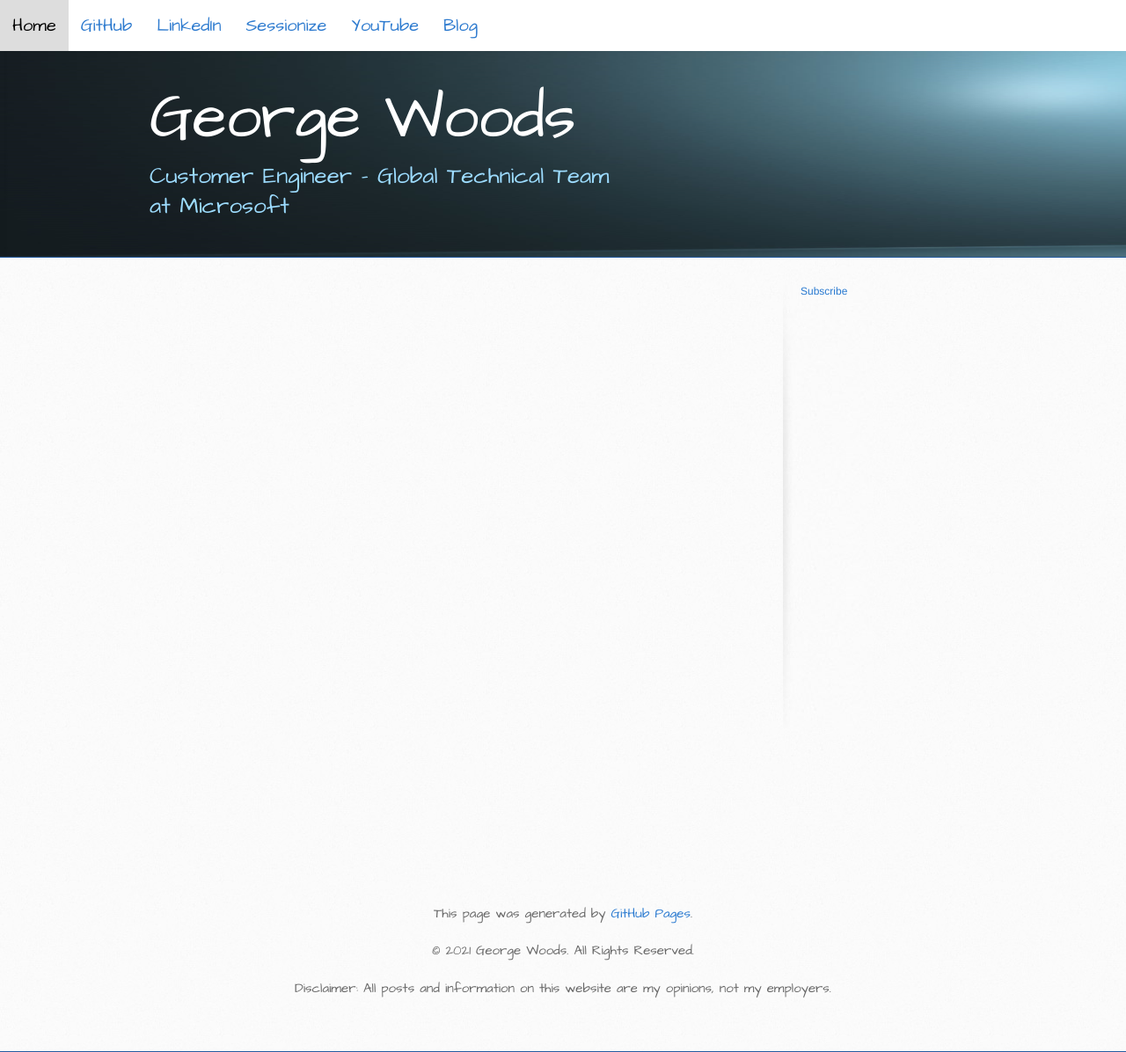
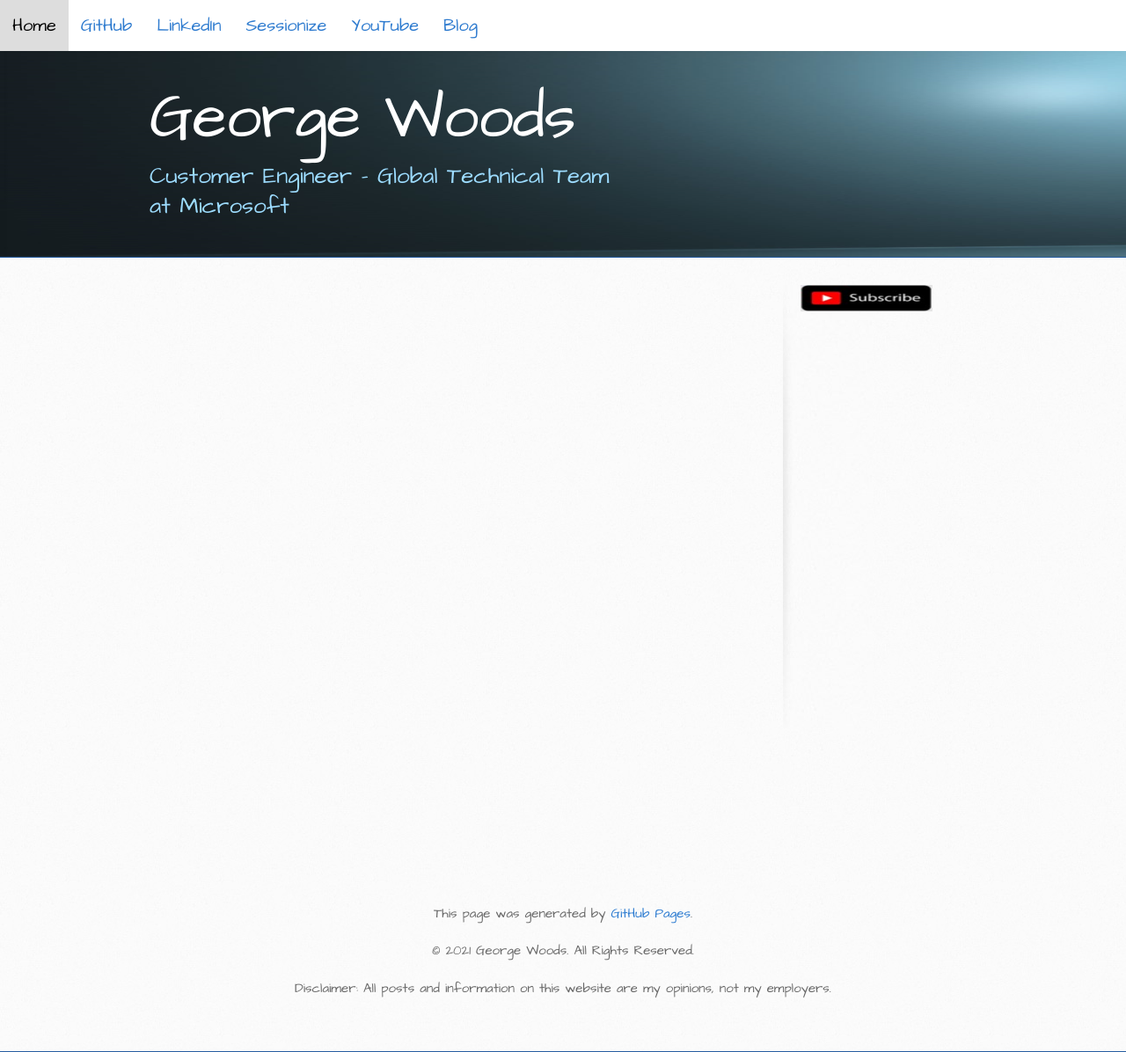
Before and after one commit to gvwoods/gvwoods.github.io, a Jekyll site: the page built from report-test.md, in a window 1280 px wide. Shown: the whole page at 88% size. Built offline with Jekyll 4.4.1, drawn with Linux system fonts in a browser that asks for light colours.

Commit message:
Update default.html

```diff
--- a/_layouts/default.html
+++ b/_layouts/default.html
@@ -41,7 +41,8 @@
 
         </section>
         <aside id="sidebar">
-           <a href="https://www.youtube.com/channel/UCIwAYqCC5fwD5sKatyFcPQA?sub_confirmation=1">Subscribe</a>
+          <a href="https://www.youtube.com/channel/UCIwAYqCC5fwD5sKatyFcPQA?sub_confirmation=1"><img src="/images/subscribe_sm.jpg" style="width:150px; height:30px" title="Subscribe" alt="Subscribe"></a>
+
           </aside>
 
       </div>
```
